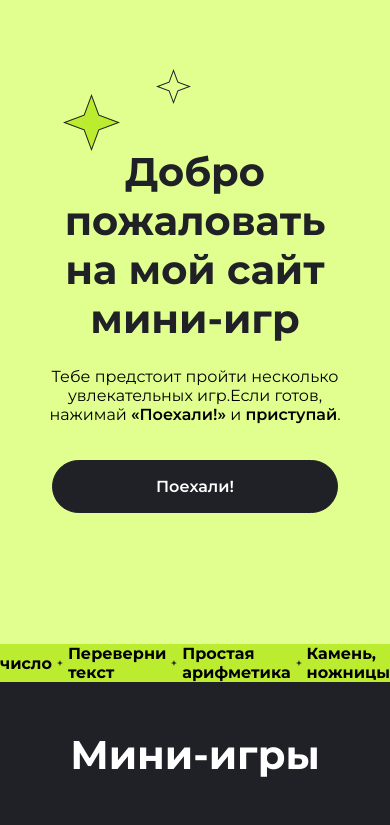
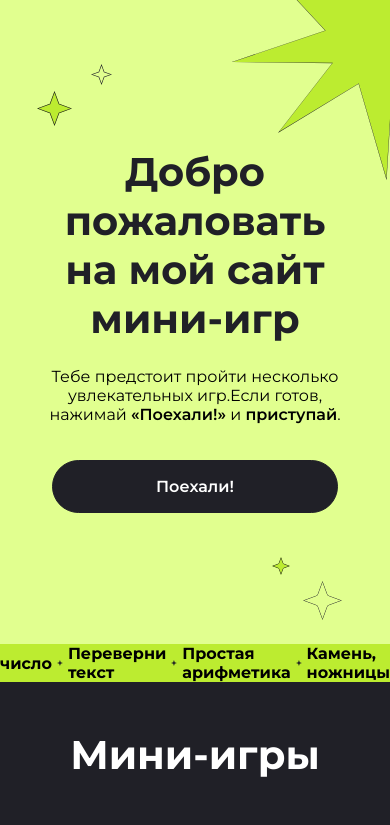
Before and after one commit to zlatak653-sudo/github, a plain HTML site: page index.html in a window 390 px wide. Shown: the top 825 px of the page. Drawn offline with Linux system fonts and the light colour scheme.

Commit message:
мобильная версия

```diff
--- a/mobile.css
+++ b/mobile.css
@@ -31,6 +31,51 @@
         font-size: 16px;
     }
 
+    .bg-star-5 {
+        position: absolute;
+        top: 557px;
+        left: 272px;
+        width: 18px;
+        height: 18px;
+        z-index: 1;
+    }
+
+    .bg-star-4 {
+        position: absolute;
+        top: 580px;
+        left: 303px;
+        width: 39px;
+        height: 41px;
+        z-index: 1;
+    }
+
+    .bg-star-3 {
+        position: absolute;
+        top: 64px;
+        left: 91px;
+        width: 21px;
+        height: 21px;
+        z-index: 1;
+    }
+
+    .bg-star-2 {
+        position: absolute;
+        top: 91px;
+        left: 37px;
+        width: 35px;
+        height: 35px;
+        z-index: 1;
+    }
+
+    .bg-vector-6 {
+        position: absolute;
+        top: -2px;
+        left: 210px;
+        width: 190px;
+        height: 185px;
+        z-index: 1;
+    }
+
     .scroll {
         margin-top: 131px;
         font-size: 16px;
@@ -59,7 +104,7 @@
     .cards, .cards-1 {
         display: flex;
         flex-direction: column;
-        width: 343px;
+        width: 300px;
         background-color: #FFFFFF;
         border-radius: 30px;
         min-height: 530px;
@@ -99,3 +144,23 @@
         font-size: 16px;
     }
 }
+
+@media  (min-width: 374px) and (max-width: 677px) {
+    .cards, .cards-1 {
+        display: flex;
+        flex-direction: column;
+        width: 343px;
+        background-color: #FFFFFF;
+        border-radius: 30px;
+        min-height: 530px;
+        height: auto;
+        flex-direction: column;
+        padding-bottom: 32px;
+    }
+}
+
+/*@media (max-width: 678px) {
+    .bg-star-6 {
+        display: none;
+    }
+}*/
```
